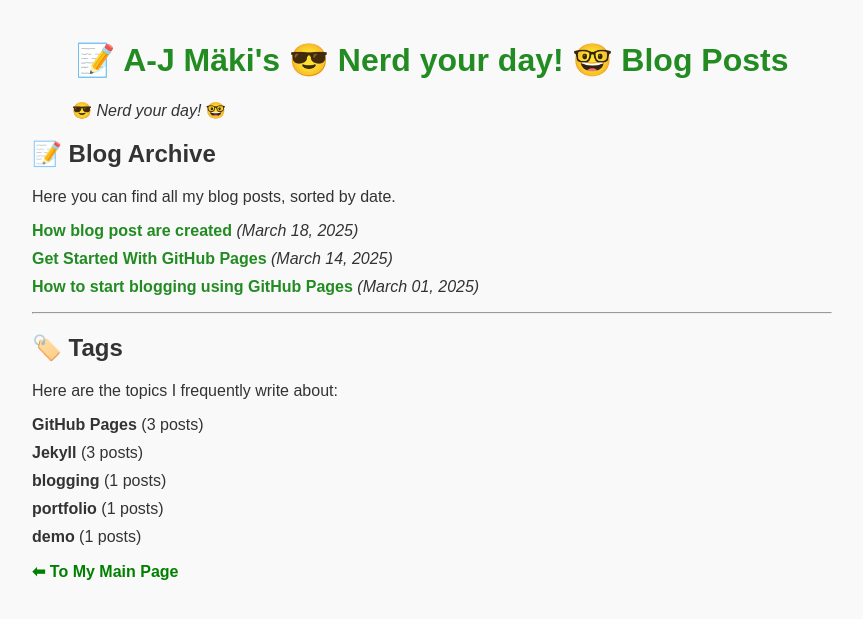
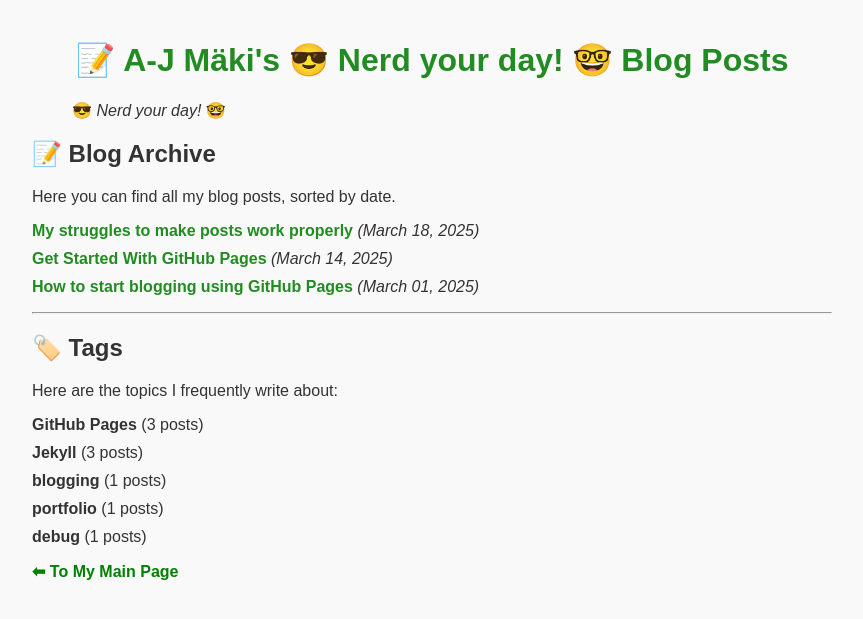
Before and after one commit to AnaHill/AnaHill.github.io, a Jekyll site: the page built from blog.md, in a window 1280 px wide. Shown: the top 619 px of the page, without its empty margins (208-1071 px from the left). Built offline with Jekyll 4.4.1, drawn with Linux system fonts in a browser that asks for light colours; some of the changed lines change nothing that is shown.

Commit message:
change blog post to debug diary

```diff
--- a/_posts/2025-03-18-how-posts-are-created.md
+++ b/_posts/2025-03-18-my-struggle-to-make-post-work-properly.md
@@ -1,16 +1,19 @@
 ---
 layout: post
-title: "How blog post are created"
+title: "My struggles to make posts work properly"
 date: 2025-03-18
 # last_modified_at: 2025-03-18
 categories: [demonstration]
-tags: [GitHub Pages, Jekyll, demo]
+tags: [GitHub Pages, Jekyll, debug]
 ---
 
-In this post, I'll be testing and demonstrating how your markdown file is converted to blog post.
+In this post, I'll be documenting my journey to make these blog posts, like this, work probably. Originally, idea was to demonstrate how a markdown file is converted to a blog post. But, because of problems reported below, this turned to be documentation of the problem.
 
 # This is H1 title text
-You will notice, how this differs from the following
+Above text is written as `# This is H1 title text`. If working properly, it should use H1 level style based on theme I have applied, currently merlot. Example, how this `H1` text should look can be found e.g. on my main page like
+[here](https://anahill.github.io/#-explore-more)https://anahill.github.io/#-explore-more
+
+Currently, it is merlot hYou will notice, how this differs from the following
 
 <h1 style="font-size: 2.2em; color: #600000; font-weight: bold;">This is H1 title text with `h1` tage and attributes </h1>
 
```
